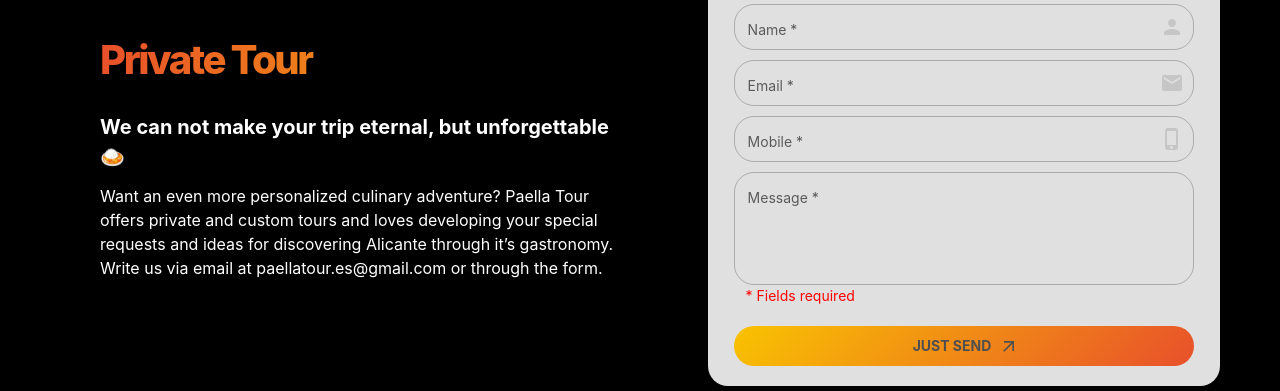
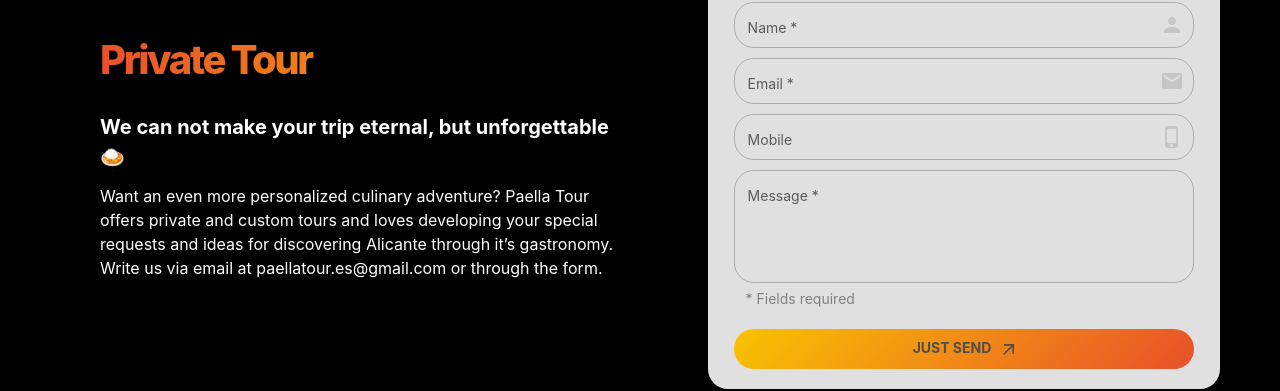
Before and after one commit to fergim1/paella-tour, a React (Vite) app: page / in a window 1280 px wide. Shown: the part 2712-3103 px from the top of the page. Built offline with nearby package versions, Linux system fonts and the light colour scheme; no server answers.

Commit message:
1) text helper in form improved, 2)lazy load home added

```diff
--- a/src/components/Form/index.jsx
+++ b/src/components/Form/index.jsx
@@ -12,12 +12,13 @@ import {
     TextAreaForm,
     ButtomContactForm,
     SpinnerInButton,
-    TextError,
     ImageSent,
     WrapperImageSent,
     WrapperForm,
     TitleForm,
     IconWrapper,
+    TextHelper,
+    TextError,
  } from "../../styles/form";
 
 ////////////// Icons ////////////////////////////////////////////////////////
@@ -110,7 +111,7 @@ const Form = ( { titleForm, url } ) => {
 
     const ErrorHelper = () => {
         if (!error.mobile && !error.email ){
-            return  <TextError> {text.inputMessageTextHelp} </TextError>
+            return  <TextHelper> {text.inputMessageTextHelp} </TextHelper>
         }
         if (error.email && !error.mobile){
             return  <TextError> {text.invalidEmail} </TextError>
--- a/src/constants/index.js
+++ b/src/constants/index.js
@@ -236,7 +236,7 @@ export const textForm = {
   english: {
       inputName: 'Name *',
       inputEmail: 'Email *',
-      inputMobile: 'Mobile *',
+      inputMobile: 'Mobile ',
       inputMessage: 'Message *',
       inputMessageTextHelp: '* Fields required',
       buttonText: 'Just send',
@@ -245,14 +245,13 @@ export const textForm = {
       alertEmail: "You haven't completed your Email",
       alertMessage: "You haven't written a message",
       textSent: "Message sent ✔️",
-      // invalidInput: 'Invalid email or mobile',
       invalidEmail: 'Invalid Email',
       invalidMobile: 'Invalid Mobile',
   },
   spanish: {
       inputName: 'Nombre *',
-      inputEmail: 'Email *',
-      inputMobile: 'Móvil *',
+      inputEmail: 'Correo electrónico *',
+      inputMobile: 'Móvil ',
       inputMessage: 'Mensaje *',
       inputMessageTextHelp: '* Campos requeridos',
       buttonText: 'Enviar',
@@ -261,7 +260,6 @@ export const textForm = {
       alertEmail: 'No has escrito tu email',
       alertMessage: 'No has escrito un mensaje',
       textSent: "Mensaje enviado ✔️",
-      // invalidInput: 'Email ó Móvil inválido',
       invalidEmail: 'Email inválido',
       invalidMobile: 'Móvil inválido',
   }
@@ -509,7 +507,7 @@ export const textContact = {
       titleSection: 'Contact us',
       subtitleOne: 'Love to hear from you,',
       subtitleTwo: 'Get in touch ',
-      titleForm: 'Contact us',
+      titleForm: 'Form contact',
       inputName: 'Name *',
       inputEmail: 'Email *',
       inputMessage: 'Message *',
@@ -521,7 +519,7 @@ export const textContact = {
       titleSection: 'Contacto',
       subtitleOne: 'Nos encantaría saber de ti,',
       subtitleTwo: 'Escríbenos',
-      titleForm: 'Contacto',
+      titleForm: 'Formulario de contacto',
       inputName: 'Nombre *',
       inputEmail: 'Email *',
       inputMessage: 'Mensaje *',
--- a/src/routes/OnePage.jsx
+++ b/src/routes/OnePage.jsx
@@ -3,8 +3,10 @@ import { Container } from '@mui/material'
 
 import { lazy, Suspense } from 'react'
 //////////  Components ///////////////////////////////////////////////
-import DrawerAppBar from '../components/NavBar/DraweAppBar'
-import HomePage from '../components/Home'
+// import DrawerAppBar from '../components/NavBar/DraweAppBar'
+// import HomePage from '../components/Home'
+const DrawerAppBar = lazy(() => import('../components/NavBar/DraweAppBar'))
+const HomePage = lazy(() => import('../components/Home'))
 const ItineraryPage = lazy(() => import('../components/Itinerary'))
 const BookNowPage = lazy(() => import('../components/BookNow'))
 const PrivateTourPage = lazy(() => import('../components/PrivateTour'))
@@ -26,9 +28,9 @@ const OnePage = () => {
                   boxSizing: 'border-box',
                 }}
             >
+              <Suspense fallback={<div></div>}>
                   <DrawerAppBar />
                   <HomePage />
-              <Suspense fallback={<div>Loading</div>}>
                   <ItineraryPage />
                   <BookNowPage />
                   <PrivateTourPage />
--- a/src/styles/form/index.js
+++ b/src/styles/form/index.js
@@ -64,8 +64,15 @@ export const TextAreaForm = styled(TextField)(() => ({
 export const TextError = styled('span')(() => ({
     color: 'red',
     fontSize: '14px',
-    // fontWeight: 'bold',
     marginLeft: '12px',
+    marginTop: '5px',
+}))
+
+export const TextHelper = styled('span')(() => ({
+    color: 'gray',
+    fontSize: '14px',
+    marginLeft: '12px',
+    marginTop: '5px',
 }))
 
 export const ButtomContactForm = styled(Button)(({theme})=> ({
```
